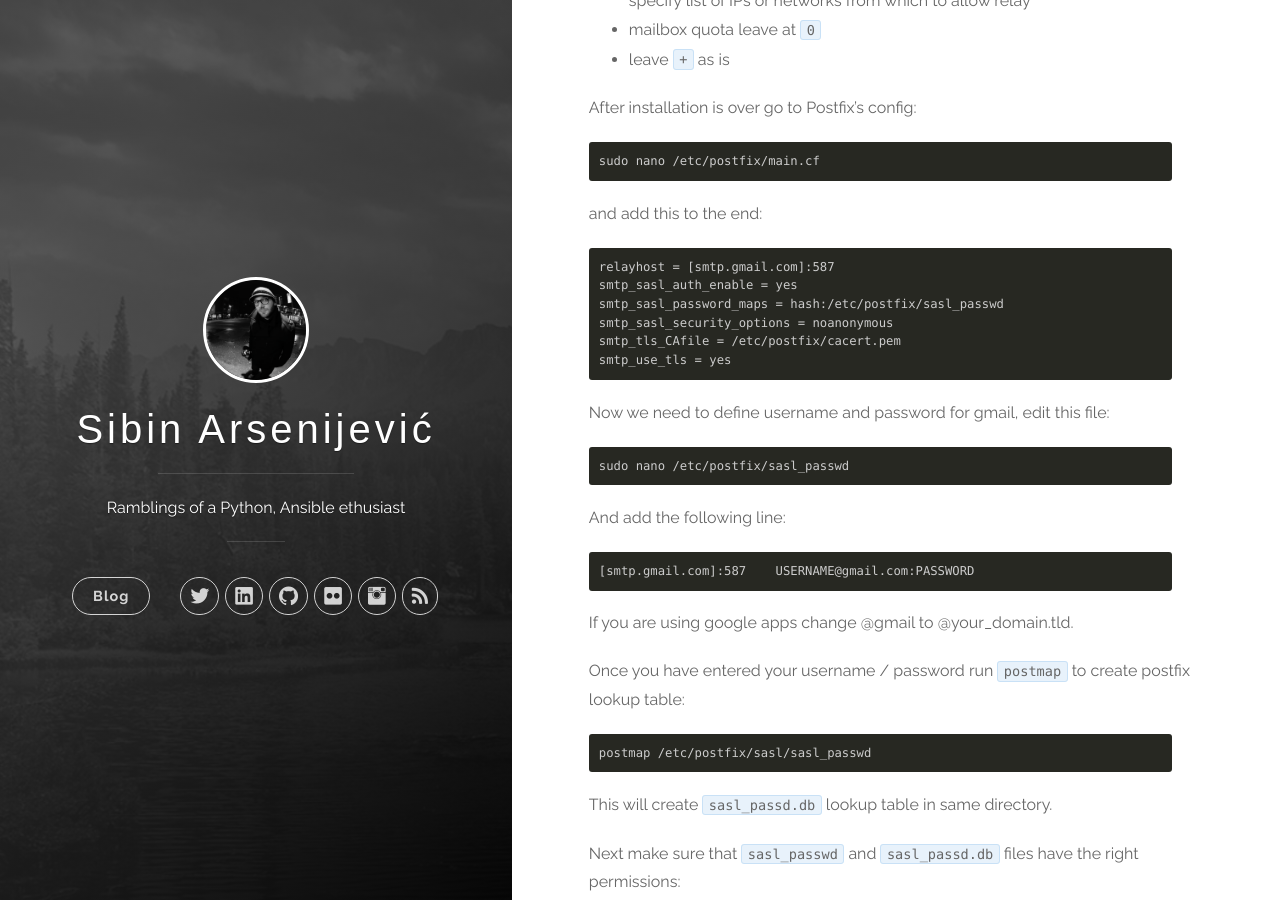
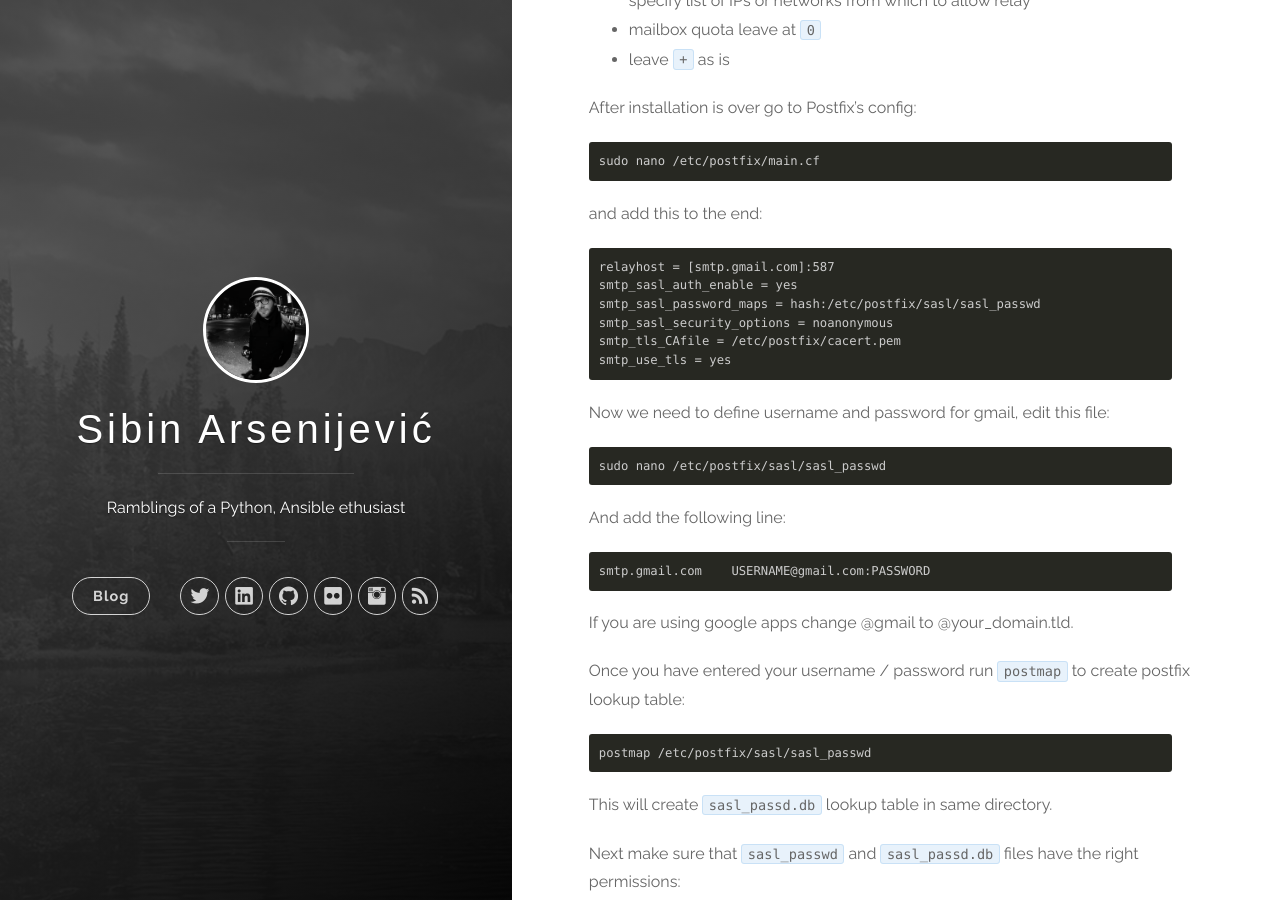
Before and after one commit to asibin/asibin.github.io, a Jekyll site: the page built from _posts/2016-02-27-nagios-postfix-gmail.markdown, in a window 1280 px wide and 900 px high, scrolled down 598 px. Built offline with Jekyll 4.4.1, drawn with Linux system fonts in a browser that asks for light colours; nearby versions of some CDN libraries.

Commit message:
fixed wrong commands

```diff
--- a/_posts/2016-02-27-nagios-postfix-gmail.markdown
+++ b/_posts/2016-02-27-nagios-postfix-gmail.markdown
@@ -35,7 +35,7 @@ and add this to the end:
 {% highlight tcsh %}
 relayhost = [smtp.gmail.com]:587
 smtp_sasl_auth_enable = yes
-smtp_sasl_password_maps = hash:/etc/postfix/sasl_passwd
+smtp_sasl_password_maps = hash:/etc/postfix/sasl/sasl_passwd
 smtp_sasl_security_options = noanonymous
 smtp_tls_CAfile = /etc/postfix/cacert.pem
 smtp_use_tls = yes
@@ -44,13 +44,13 @@ smtp_use_tls = yes
 Now we need to define username and password for gmail, edit this file:
 
 {% highlight tcsh %}
-sudo nano /etc/postfix/sasl_passwd
+sudo nano /etc/postfix/sasl/sasl_passwd
 {% endhighlight %}
 
 And add the following line:
 
 {% highlight tcsh %}
-[smtp.gmail.com]:587    USERNAME@gmail.com:PASSWORD
+smtp.gmail.com    USERNAME@gmail.com:PASSWORD
 {% endhighlight %}
 
 If you are using google apps change @gmail to @your_domain.tld.
```
